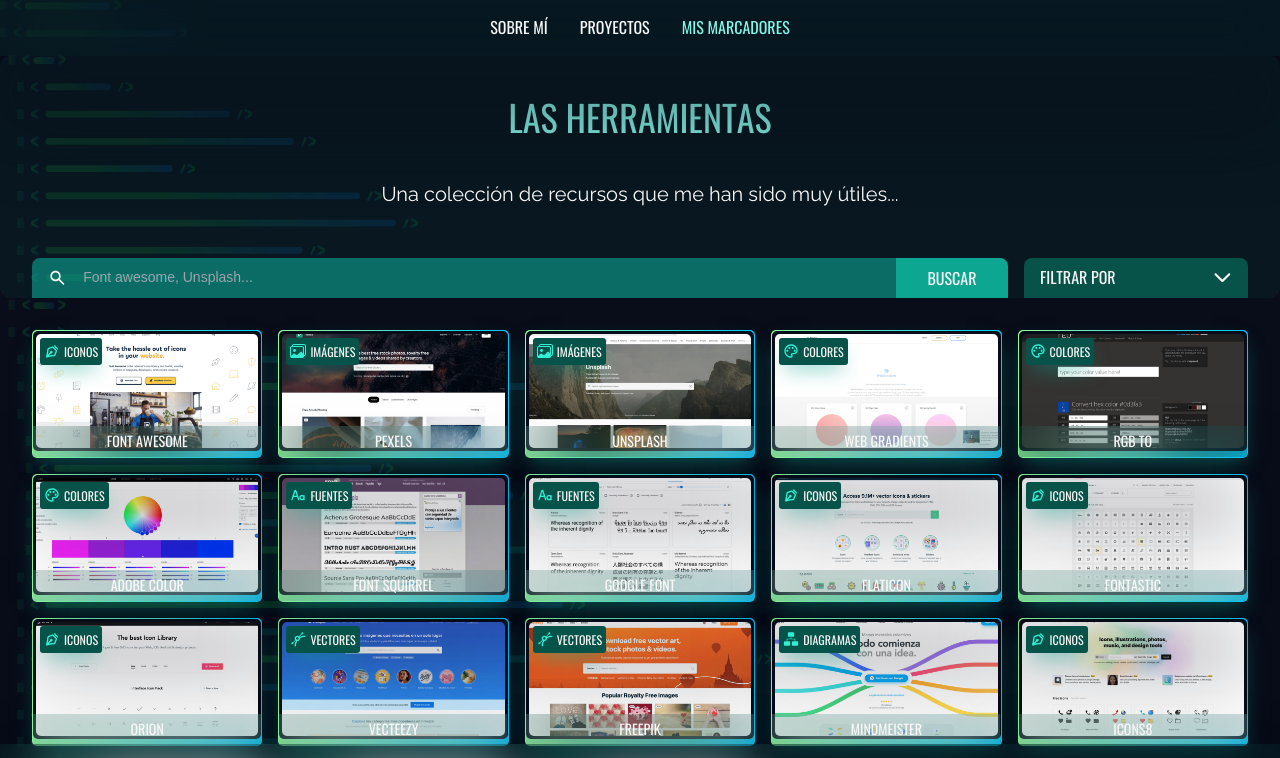
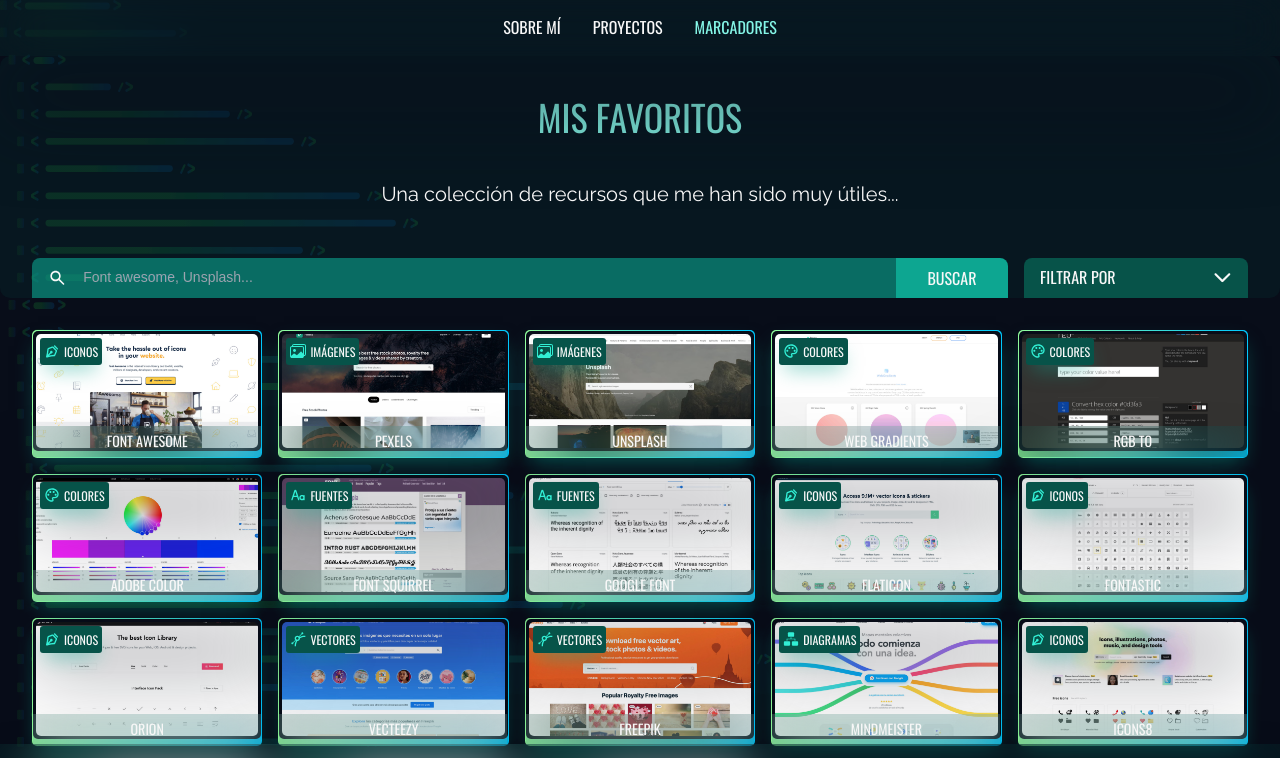
Before and after one commit to hamilgdev/project-miltoncodeyt-v2023, a Next.js app: page /bookmarks in a window 1280 px wide. Shown: the top 758 px of the page. Built offline with nearby package versions, Linux system fonts and the light colour scheme; what public would draw is missing.

Commit message:
refactor: it adds animation to bookmark page

```diff
--- a/app/components/sections/BookmarksSection.tsx
+++ b/app/components/sections/BookmarksSection.tsx
@@ -90,7 +90,7 @@
 
   return (
     <section className='mb-16 min-h-screen'>
-      <div className='pt-8 bg-color-green-500-alpha-15 rounded-[var(--border-radius-semi)] text-center'>
+      <div className='pt-8 bg-color-green-500-alpha-15 rounded-[var(--border-radius-semi)] text-center animate__animated animate__fadeIn'>
         <div className='l-container'>
           <h2 className='title-section'>{title}</h2>
           <p className='description-section'>{description}</p>
@@ -106,7 +106,7 @@
           </div>
         </div>
       </div>
-      <div className='l-container'>
+      <div className='l-container animate__animated animate__fadeInUp'>
         {loading ? (
           <div className='flex gap-2 w-full flex-col justify-center items-center py-4 bg-color-black-500-alpha-50'>
             <Loading />
--- a/app/data/bookmarks.js
+++ b/app/data/bookmarks.js
@@ -26,7 +26,7 @@
 import flowIcon from 'public/svg/flow-icon.svg';
 
 export const BookmarksData = {
-  title: 'Las herramientas',
+  title: 'Mis favoritos',
   description: 'Una colección de recursos que me han sido muy útiles...',
   bookmarks: [
     {
--- a/app/data/main-menu.js
+++ b/app/data/main-menu.js
@@ -11,7 +11,7 @@
   },
   {
     id: 2,
-    title: 'Mis marcadores',
+    title: 'Marcadores',
     path: 'bookmarks'
   }
 ];
```
